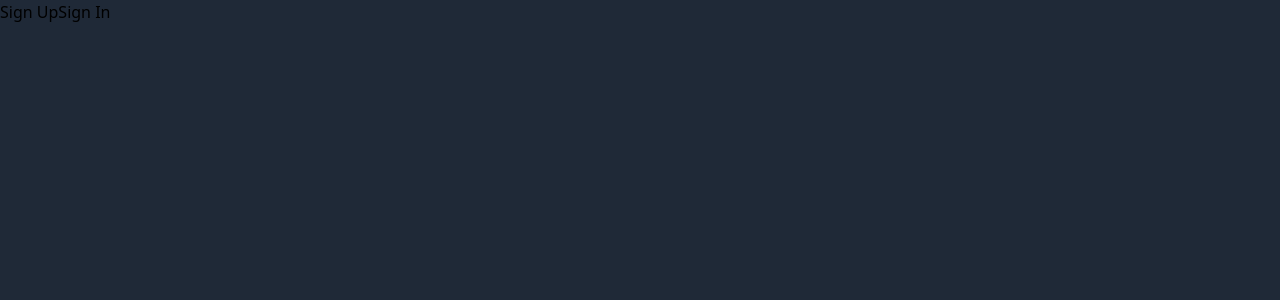
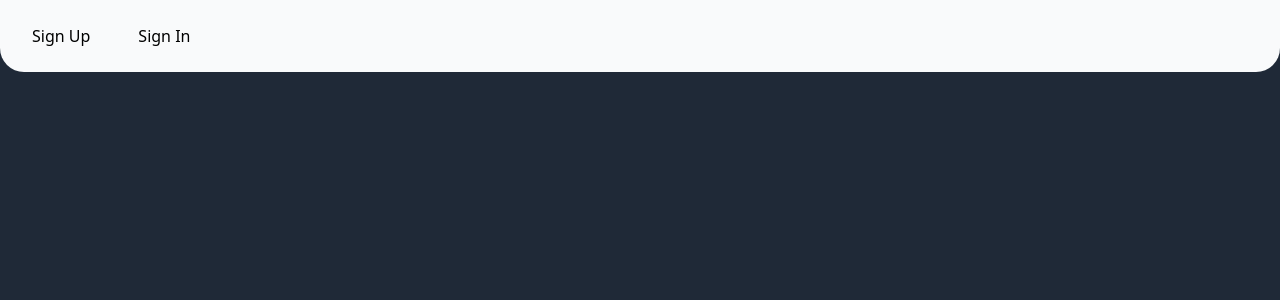
Before and after one commit to Drummer3/newage_task, a Vue app in the folder vue_js/: page / in a window 1280 px wide. Shown: the top 300 px of the page. Built offline with nearby package versions, Linux system fonts and the light colour scheme.

Commit message:
header styling

```diff
--- a/vue_js/src/App.vue
+++ b/vue_js/src/App.vue
@@ -6,10 +6,20 @@ export default {
 </script>
 
 <template>
-  <header>
-    <nav>
-      <RouterLink to="/sign-up">Sign Up</RouterLink>
-      <RouterLink to="/sign-in">Sign In</RouterLink>
+  <header class="w-full bg-gray-50 mb-4 p-4 rounded-b-3xl">
+    <nav class="flex gap-4">
+      <RouterLink
+        class="px-4 py-2 duration-150 hover:text-purple-700"
+        to="/sign-up"
+      >
+        Sign Up
+      </RouterLink>
+      <RouterLink
+        class="px-4 py-2 duration-150 hover:text-purple-700"
+        to="/sign-in"
+      >
+        Sign In
+      </RouterLink>
     </nav>
   </header>
 
```
